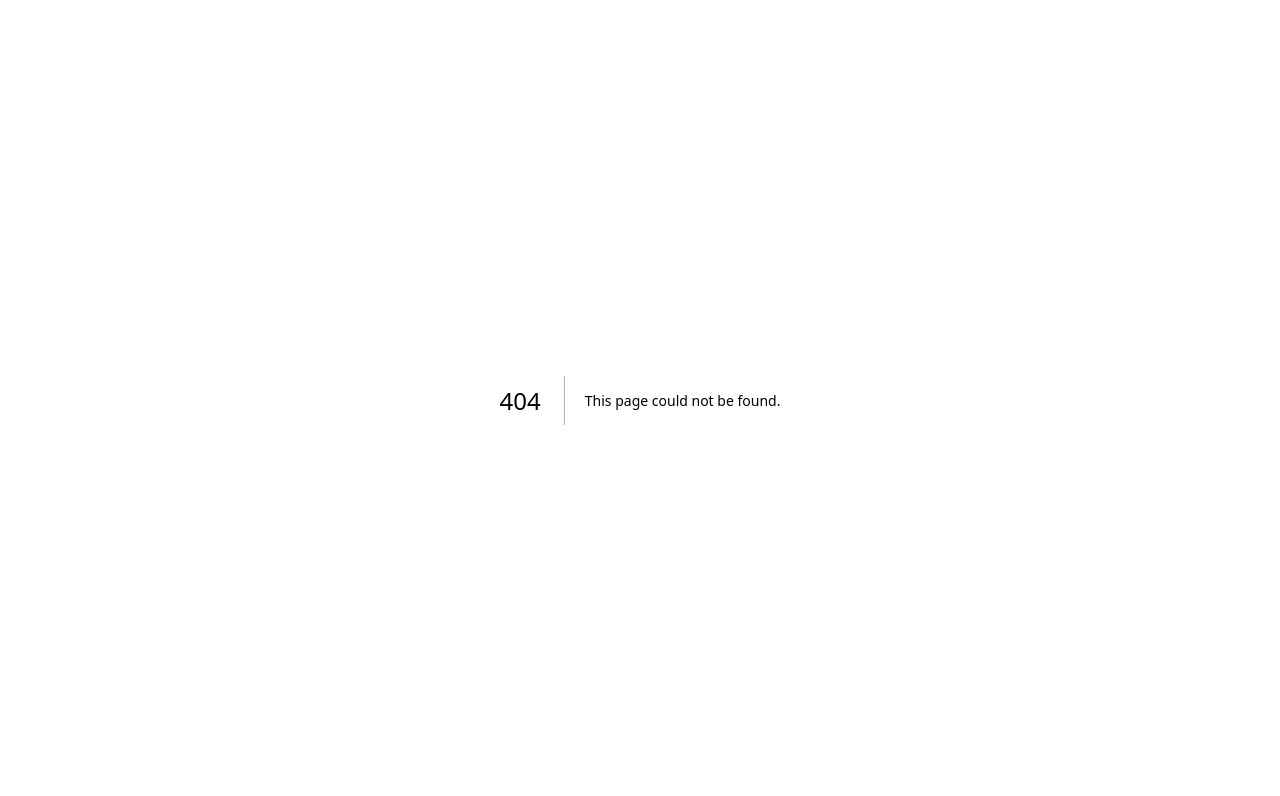
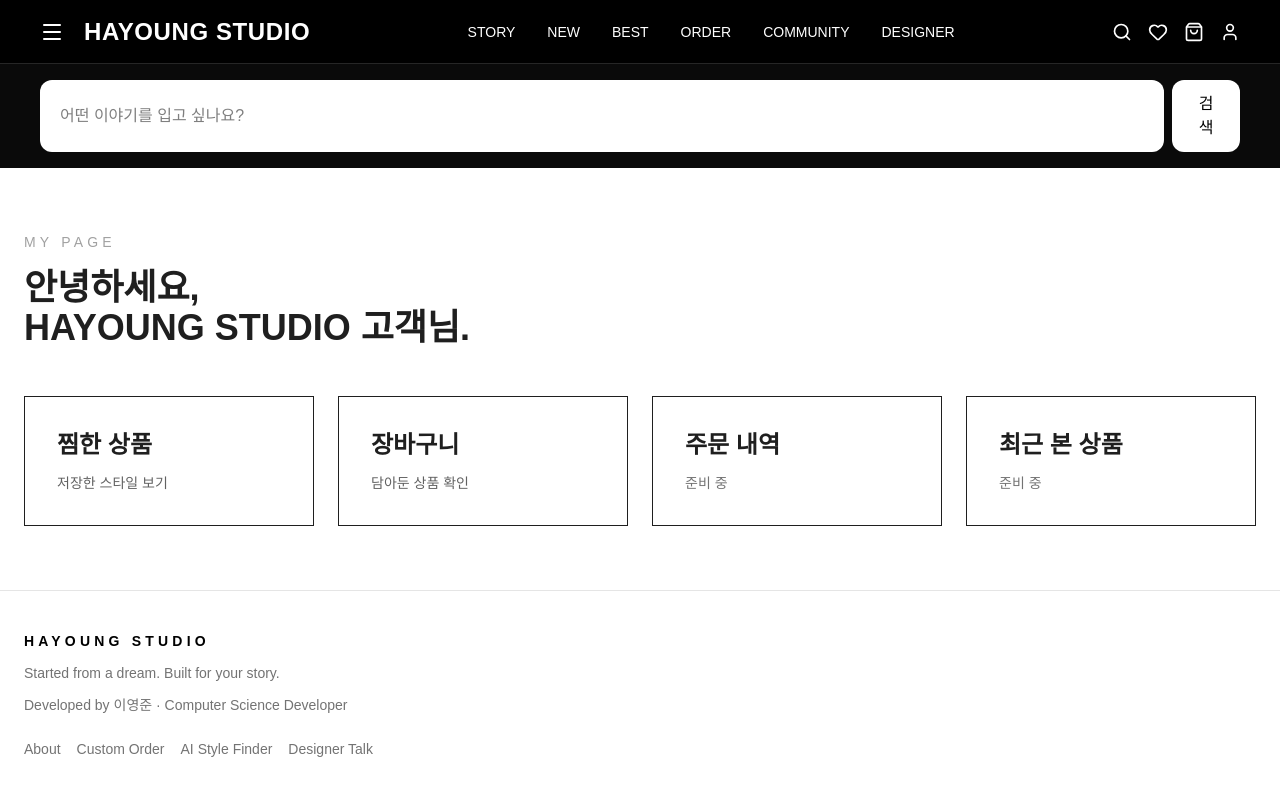
Before and after one commit to gxmzung/hay-story, a Next.js app: page /mypage in a window 1280 px wide. Before the commit this address had no page. Shown: the top 796 px of the page. Built offline with nearby package versions, Linux system fonts and the light colour scheme.

Commit message:
feat: add my page

```diff
--- /dev/null
+++ b/app/favorites/page.tsx
@@ -0,0 +1,13 @@
+import Header from "../../src/components/Header";
+import Footer from "../../src/components/Footer";
+import FavoritesClient from "../../src/components/FavoritesClient";
+
+export default function FavoritesPage() {
+  return (
+    <main className="min-h-screen bg-white text-[#1f1f1f]">
+      <Header />
+      <FavoritesClient />
+      <Footer />
+    </main>
+  );
+}
--- /dev/null
+++ b/app/mypage/page.tsx
@@ -0,0 +1,13 @@
+import Header from "../../src/components/Header";
+import Footer from "../../src/components/Footer";
+import MyPageClient from "../../src/components/MyPageClient";
+
+export default function MyPagePage() {
+  return (
+    <main className="min-h-screen bg-white text-[#1f1f1f]">
+      <Header />
+      <MyPageClient />
+      <Footer />
+    </main>
+  );
+}
--- /dev/null
+++ b/src/components/FavoritesClient.tsx
@@ -0,0 +1,73 @@
+"use client";
+
+import Image from "next/image";
+import Link from "next/link";
+import { useState } from "react";
+import { products } from "../data/products";
+import { getFavorites, toggleFavorite } from "../lib/favorites";
+
+export default function FavoritesClient() {
+  const [favoriteIds, setFavoriteIds] = useState<string[]>(() => {
+    if (typeof window === "undefined") return [];
+    return getFavorites();
+  });
+
+  const favoriteItems = products.filter((product) =>
+    favoriteIds.includes(String(product.id))
+  );
+
+  const handleRemove = (id: string | number) => {
+    toggleFavorite(String(id));
+    setFavoriteIds(getFavorites());
+  };
+
+  return (
+    <section className="mx-auto max-w-7xl px-6 py-16">
+      <p className="text-sm tracking-[0.3em] text-neutral-400">FAVORITES</p>
+      <h1 className="mt-4 text-4xl font-bold">찜한 상품</h1>
+
+      {favoriteItems.length > 0 ? (
+        <div className="mt-10 grid grid-cols-2 gap-6 md:grid-cols-4">
+          {favoriteItems.map((item) => (
+            <article key={item.id}>
+              <Link href={`/products/${item.id}`}>
+                <div className="relative h-[360px] overflow-hidden rounded-2xl bg-neutral-100">
+                  <Image
+                    src={item.image}
+                    alt={item.name}
+                    fill
+                    className="object-cover"
+                  />
+                </div>
+              </Link>
+
+              <p className="mt-4 text-xs font-bold text-neutral-500">
+                {item.brand}
+              </p>
+              <h2 className="mt-1 font-semibold">{item.name}</h2>
+              <p className="mt-2 text-sm text-neutral-500">{item.category}</p>
+              <p className="mt-3 font-bold">{item.price}</p>
+
+              <button
+                onClick={() => handleRemove(item.id)}
+                className="mt-3 text-sm text-neutral-500 hover:text-black"
+              >
+                찜 해제
+              </button>
+            </article>
+          ))}
+        </div>
+      ) : (
+        <div className="mt-10 rounded-3xl bg-[#f7f3ee] p-10 text-center">
+          <p className="text-xl font-bold">찜한 상품이 없습니다.</p>
+          <Link
+            href="/collection"
+            className="mt-6 inline-block rounded-full bg-black px-8 py-4 text-white"
+          >
+            상품 보러가기
+          </Link>
+        </div>
+      )}
+    </section>
+  );
+}
--- a/src/components/Header.tsx
+++ b/src/components/Header.tsx
@@ -52,11 +52,18 @@ export default function Header() {
 
         <div className="flex gap-4">
       <Search size={20} />
+
+      <Link href="/favorites">
       <Heart size={20} />
+      </Link>
+
   <Link href="/cart">
     <ShoppingBag size={20} />
   </Link>
+
+  <Link href="/mypage">
   <User size={20} />
+</Link>
 </div>
       </div>
 
--- /dev/null
+++ b/src/components/MyPageClient.tsx
@@ -0,0 +1,55 @@
+"use client";
+
+import Link from "next/link";
+
+export default function MyPageClient() {
+  return (
+    <section className="mx-auto max-w-7xl px-6 py-16">
+      <p className="text-sm tracking-[0.3em] text-neutral-400">
+        MY PAGE
+      </p>
+
+      <h1 className="mt-4 text-4xl font-bold">
+        안녕하세요,
+        <br />
+        HAYOUNG STUDIO 고객님.
+      </h1>
+
+      <div className="mt-12 grid gap-6 md:grid-cols-2 lg:grid-cols-4">
+        <Link
+          href="/favorites"
+          className="border p-8 transition hover:bg-black hover:text-white"
+        >
+          <h2 className="text-2xl font-bold">찜한 상품</h2>
+          <p className="mt-3 text-sm opacity-70">
+            저장한 스타일 보기
+          </p>
+        </Link>
+
+        <Link
+          href="/cart"
+          className="border p-8 transition hover:bg-black hover:text-white"
+        >
+          <h2 className="text-2xl font-bold">장바구니</h2>
+          <p className="mt-3 text-sm opacity-70">
+            담아둔 상품 확인
+          </p>
+        </Link>
+
+        <div className="border p-8">
+          <h2 className="text-2xl font-bold">주문 내역</h2>
+          <p className="mt-3 text-sm text-neutral-500">
+            준비 중
+          </p>
+        </div>
+
+        <div className="border p-8">
+          <h2 className="text-2xl font-bold">최근 본 상품</h2>
+          <p className="mt-3 text-sm text-neutral-500">
+            준비 중
+          </p>
+        </div>
+      </div>
+    </section>
+  );
+}
```
Lines whose indentation alone changed are shown as unchanged.
